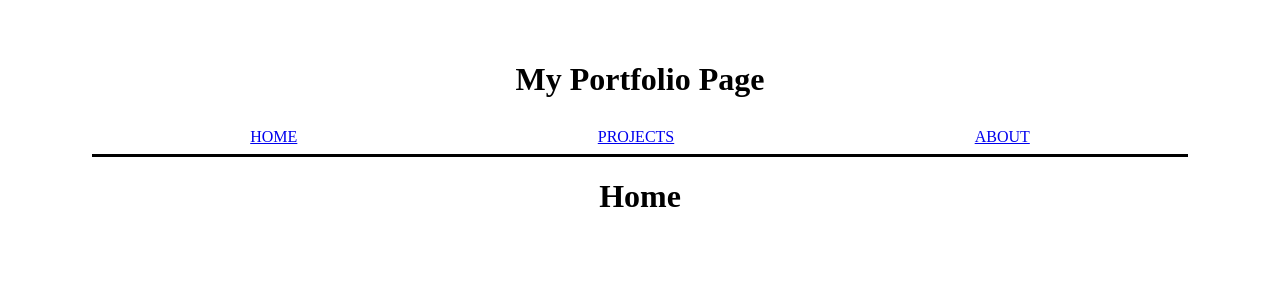
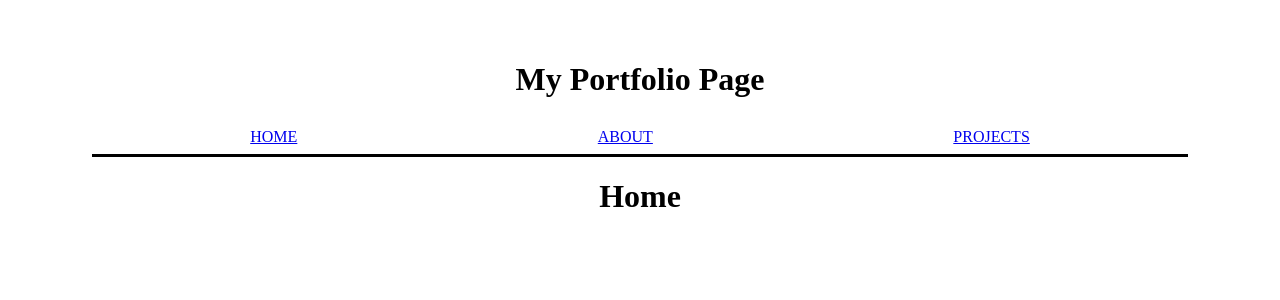
Before and after one commit to drewkybrown/portfolio, a React (Vite) app: page / in a window 1280 px wide. Shown: the top 300 px of the page. Built offline with nearby package versions, Linux system fonts and the light colour scheme.

Commit message:
update Projects.jsx to call for the data only once

```diff
--- a/src/components/Header.jsx
+++ b/src/components/Header.jsx
@@ -1,7 +1,7 @@
 import { Link } from "react-router-dom";
 
 function Header() {
-  // an example of an inline style for the nav tag for an initial layout
+  //an example of an inline style for the nav tag for an initial layout - later additions, or
 
   const navStyle = {
     display: "flex",
@@ -16,9 +16,15 @@ function Header() {
     <header>
       <h1>My Portfolio Page</h1>
       <nav style={navStyle}>
-        <Link to="/">HOME</Link>
-        <Link to="/projects">PROJECTS</Link>
-        <Link to="/about">ABOUT</Link>
+        <Link to="/">
+          <div>HOME</div>
+        </Link>
+        <Link to="/about">
+          <div>ABOUT</div>
+        </Link>
+        <Link to="/projects">
+          <div>PROJECTS</div>
+        </Link>
       </nav>
     </header>
   );
--- a/src/pages/Projects.jsx
+++ b/src/pages/Projects.jsx
@@ -1,5 +1,54 @@
+import { useState, useEffect } from "react";
+
 function Projects(props) {
-  return <h1>Projects</h1>;
+  // create state to hold projects
+  const [projects, setProjects] = useState(null);
+
+  // make an initial call for the data inside a useEffect, so it only happens once on component load
+  useEffect(() => {
+    // Define an async function to make the API call
+    const fetchData = async () => {
+      try {
+        // Make API call and get response
+        const response = await fetch("/projects.json");
+        // If the response is not okay, throw an error
+        if (!response.ok) {
+          throw new Error(`HTTP error! status: ${response.status}`);
+        }
+        // Turn response into JavaScript object
+        const data = await response.json();
+        // Set the projects state to the data
+        setProjects(data);
+      } catch (error) {
+        // If there's an error, log it to the console
+        console.error("Fetch error:", error);
+      }
+    };
+
+    // Call the fetchData function
+    fetchData();
+  }, []);
+
+  // Define a function that will return the JSX needed once we get the data
+  const loaded = () => {
+    return projects.map((project, index) => (
+      <div key={index}>
+        {" "}
+        {/* Use a unique key for each item */}
+        <h1>{project.name}</h1>
+        <img src={project.image} alt={project.name} />
+        <a href={project.git}>
+          <button>Github</button>
+        </a>
+        <a href={project.live}>
+          <button>Live Site</button>
+        </a>
+      </div>
+    ));
+  };
+
+  // Render the loaded projects or a loading message
+  return projects ? loaded() : <h1>Loading...</h1>;
 }
 
 export default Projects;
```
